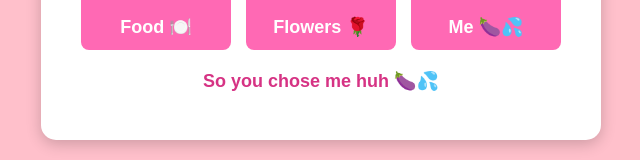
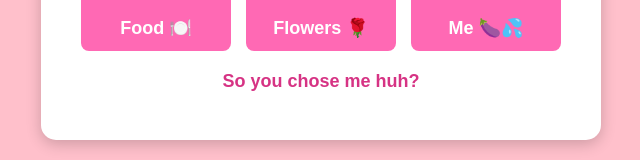
Before and after one commit to Richmondksks/valentines-day, a plain HTML site: page selection.html in a window 1280 px wide. Both pictures are taken after a click on the button "Food 🍽️". Shown: the part 458-618 px from the top of the page, without its empty margins (319-959 px from the left). Drawn offline with Linux system fonts and the light colour scheme.

Commit message:
Update selection.html

```diff
--- a/selection.html
+++ b/selection.html
@@ -28,7 +28,7 @@
         </div>
 
         <p id="confirmation" style="display: none; font-size: 18px; font-weight: bold; color: #d63384; margin-top: 20px;">
-            So you chose me huh 🍆💦
+            So you chose me huh?
         </p>
     </div>
 
```
